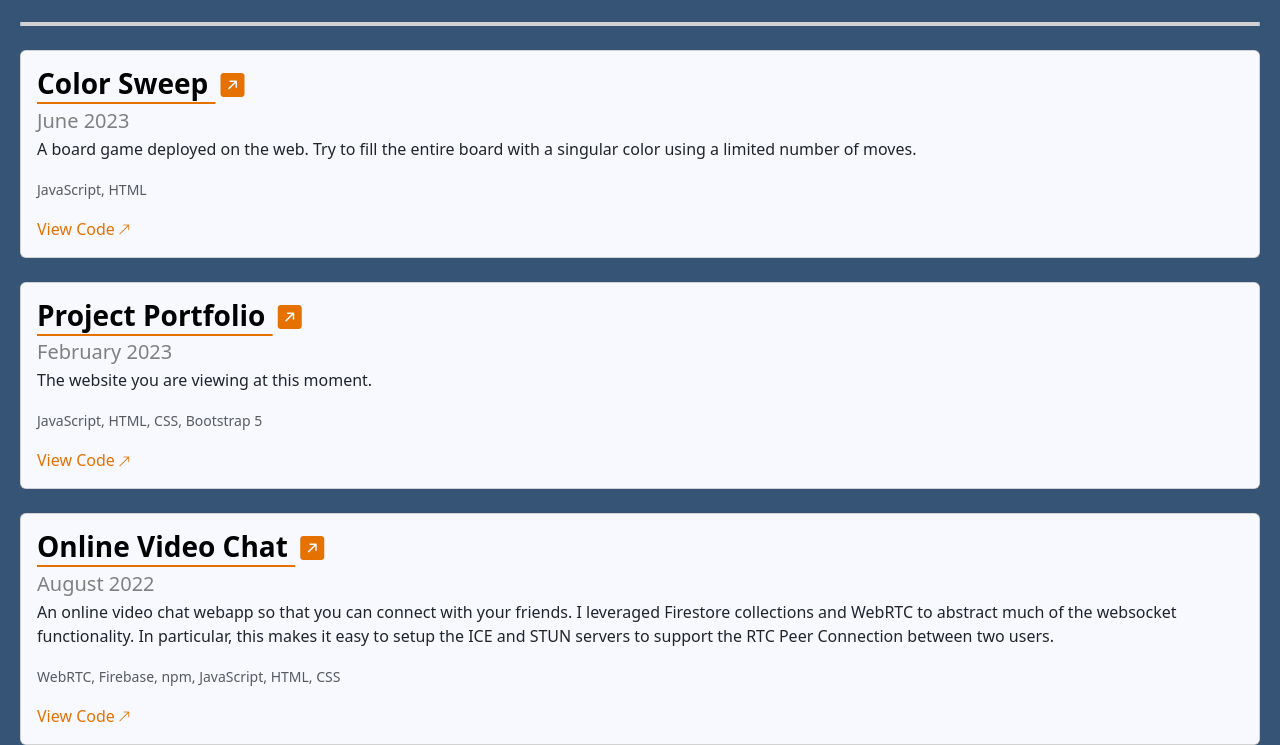
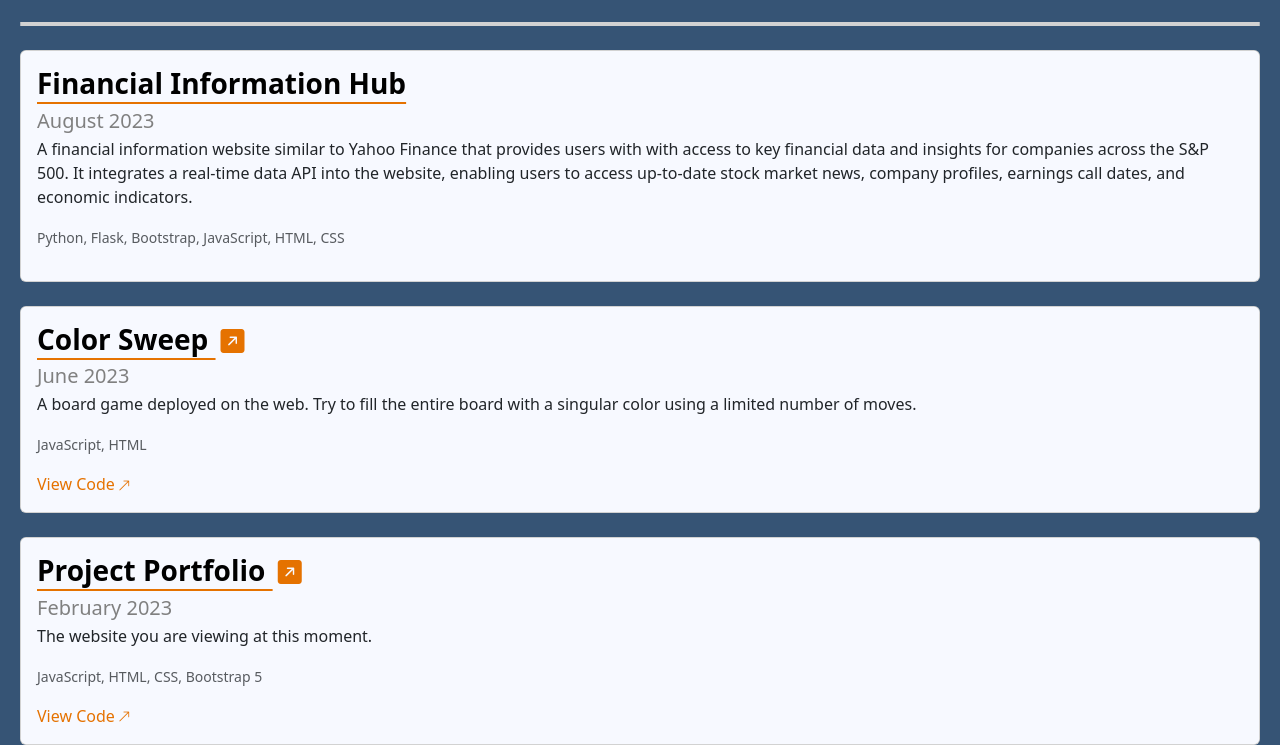
Before and after one commit to ThomasDillard1/ThomasDillard1.github.io, a plain HTML site: page index.html in a window 1280 px wide. Shown: the part 288-1033 px from the top of the page. Drawn offline with nearby package versions, Linux system fonts and the light colour scheme.

Commit message:
Update index.html

```diff
--- a/index.html
+++ b/index.html
@@ -47,6 +47,18 @@
 			<div class="card mx-2"></div>
 
 			<!-- Project Cards -->
+				<!-- Financial Information Hub -->
+			<div class="card mx-2 my-4">
+				<div class="card-body project-card rounded">
+					<h3 class="card-title" style="text-decoration: underline; text-decoration-color: #E57200; color: black; font-weight: bold; text-underline-offset: 0.30em;">
+						Financial Information Hub
+					</h3>
+					<h5 class="card-subtitle mt-2" style="color:gray">August 2023</h5>
+					<p class="card-text mt-1">A financial information website similar to Yahoo Finance that provides users with with access to key financial data and insights for companies across the S&P 500. It integrates a real-time data API into the website, enabling users to access up-to-date stock market news, company profiles,
+earnings call dates, and economic indicators.</p>
+					<p><small class="text-muted">Python, Flask, Bootstrap, JavaScript, HTML, CSS</small></p>
+				</div>
+			</div>
 
 				<!-- Color Sweep -->
 			<div class="card mx-2 my-4">
@@ -81,21 +93,6 @@
 					</div>
 				</div>
 			</div>
-
-				<!-- Earnings Call Tracker
-			<div class="card mx-2 my-4">
-				<div class="card-body project-card rounded">
-					<h3 class="card-title">
-						<a href="/EarningsCalls/earnings.html" target="_blank" style="text-decoration: underline; text-decoration-color: #E57200; color: black; font-weight: bold; text-underline-offset: 0.30em;">Earnings Call Tracker
-							<i class="bi bi-arrow-up-right-square-fill" style="padding-left: 5px; font-size: 24px; color: #E57200;"></i>
-						</a>
-					</h3>
-					<h5 class="card-subtitle mt-2" style="color:gray">February 2023</h5>
-					<p class="card-text mt-1">A real-time dashboard for earnings season in the financial industry.</p>
-					<p><small class="text-muted">COMING SOON...</small></p>
-				</div>
-			</div>
-			 -->
 
 				<!-- Online Video Chat -->
 			<div class="card mx-2 my-4">
```
